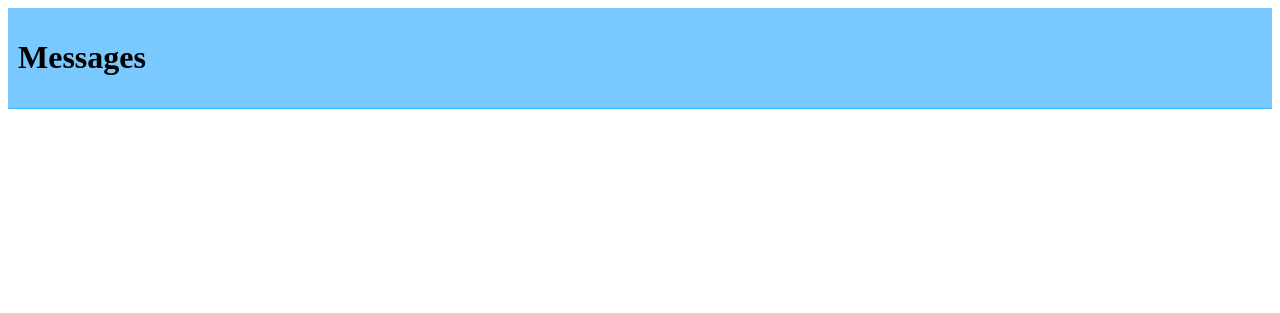
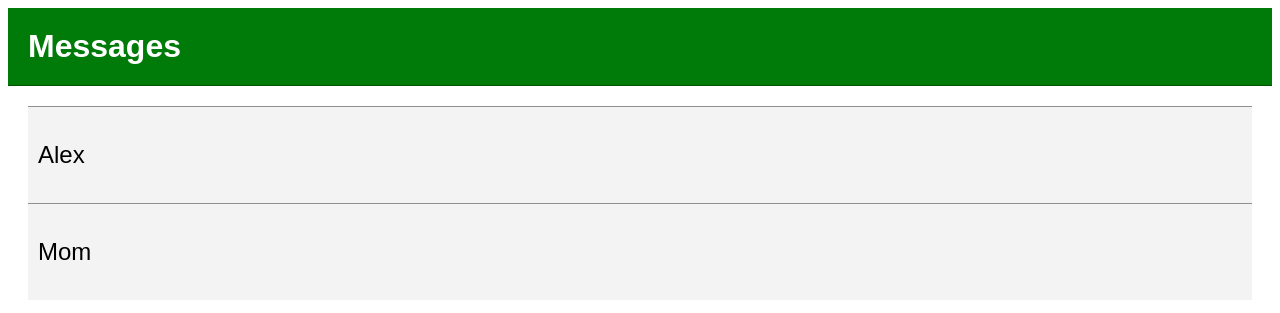
Before and after one commit to rustech-repo/android-oldmessenger, a plain HTML site: page index.html in a window 1280 px wide. Drawn offline with Linux system fonts and the light colour scheme.

Commit message:
Adding contacts

```diff
--- a/index.html
+++ b/index.html
@@ -11,7 +11,14 @@
 </head>
 <body>
     <div class="messages">
-
+        <div class="contacts">
+            <div class="contact">
+                <p>Alex</p>
+            </div>
+            <div class="contact">
+                <p>Mom</p>
+            </div>
+        </div>
     </div>
 </body>
 </html>
--- a/style.css
+++ b/style.css
@@ -1,6 +1,23 @@
 .up {
-    background-color: #79c9ff;
-    margin: 0;
+    background-color: #007a08;
+    margin: 0px;
     padding: 10px;
-    border-bottom: 1px solid #32b7ff;
+    border-bottom: 1px solid #005301;
 }
+h1 {
+    margin: 0px;
+    padding: 10px;
+    color: white;
+}
+div {
+    margin: 0px;
+    padding: 10px;
+    font-family: Droidsans, sans-serif;
+}
+.contact {
+    background-color: #f3f3f3;
+    padding: 10px;
+    padding-left: 10px;
+    border-top: 1px solid #909090;
+    font-size: 24px;
+}
```
